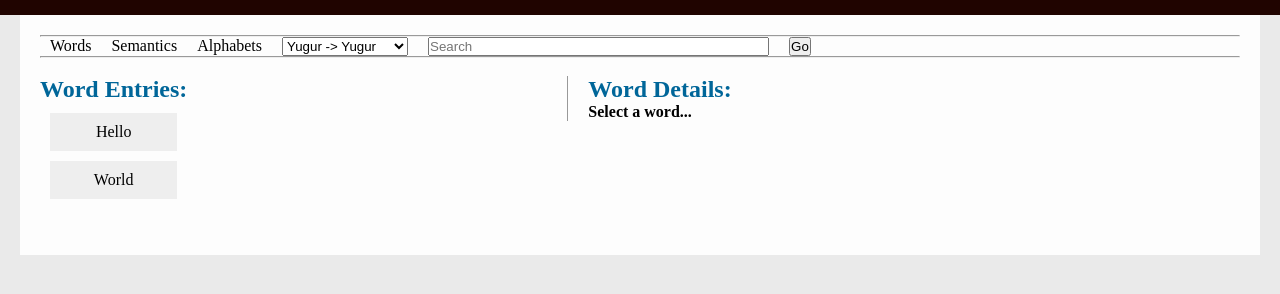
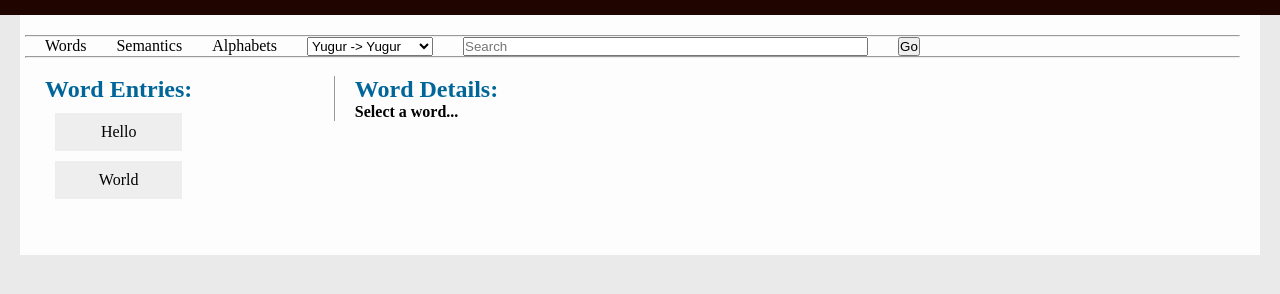
Before and after one commit to yugur/yugurWebApp, a React app: page / in a window 1280 px wide. Shown: the part 58-352 px from the top of the page. Built offline with nearby package versions, Linux system fonts and the light colour scheme.

Commit message:
Clean up user interface

```diff
--- a/dev/css/main.scss
+++ b/dev/css/main.scss
@@ -26,7 +26,6 @@ header {
 body {
 	background: $bckgrd;
 	//background: $bg-img no-repeat;
-	//background: k;
 	background-size: auto;
 }
 
@@ -61,6 +60,7 @@ li {
 	background-color: rgba(255,255,255,0.9);
 	//height: 100%;
 	padding: 20px;
+	padding-left: 5px;
 	//min-width: inherit;
 	margin-left: 20px;
 	margin-right: 20px;
@@ -69,20 +69,24 @@ li {
 
 
 
-.wordList {
-	color: gray;
+.wordList li {
+	//color: black;
+	//float: right;
 }
 
 .selections {
+	padding-left: 20px;
 	float: left;
-	margin-right: 30%;
-	padding-right: 20px;
+	margin-right: 20px;
+	padding-right: 10%;
 	max-width: 400px;
+	//min-width: 300px;
 }
 
 .results {
 	float: left;
 	border-left: 1px solid #999999;
+	margin-left: 0px;
 	padding-left: 20px;
 }
 
@@ -99,6 +103,7 @@ li {
 
 #search li {
 	//float: left;
+	padding-left: 20px;
 	background-color: inherit;
 	display: inline;
 	margin: 0px;
--- a/dev/js/components/App.js
+++ b/dev/js/components/App.js
@@ -2,6 +2,7 @@ import React from 'react';
 import WordList from '../containers/word-list';
 import WordDetail from '../containers/word-detail'
 import SearchBar from '../containers/search-bar.js'
+import ActionMenu from '../containers/action-menu.js'
 {/*import MyImage from '../../images/placeholder.png';*/}
 {/*import Img from '../../images/placeholder.png'*/}
 
@@ -36,6 +37,10 @@ const App = () => (
         <WordDetail></WordDetail>
         </div>
 
+        <div className={'action-block'}>
+        <ActionMenu></ActionMenu>
+        </div>
+
         <br/>
 
       </section>
--- a/dev/js/containers/search-bar.js
+++ b/dev/js/containers/search-bar.js
@@ -24,7 +24,7 @@ class SearchBar extends Component {
 
             </li>
       			<li>
-      				<input type="text" name="search_word" placeholder="Search" size="40" maxlength="200">
+      				<input type="text" name="search_word" placeholder="Search" size="48" maxlength="200">
       			  </input>
       		  </li>
       		 <li><button type="button">Go</button></li>
```
